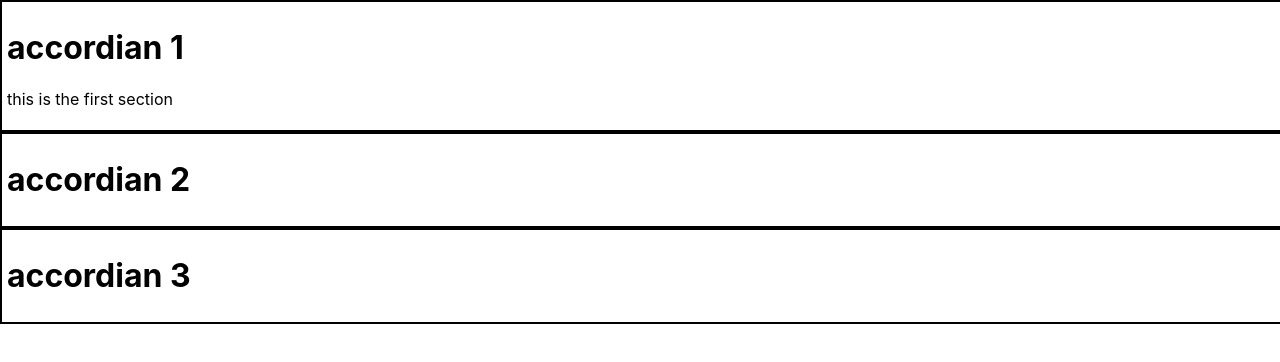
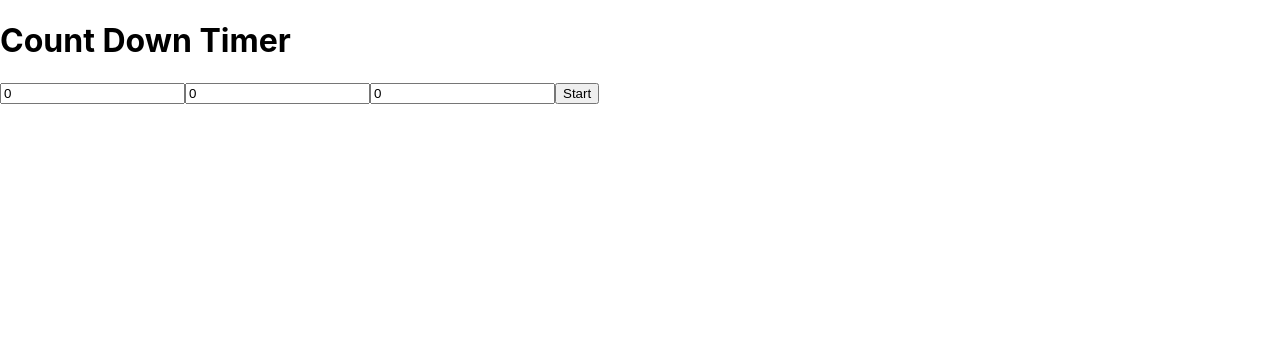
Before and after one commit to hargun0360/machine_coding, a React (Create React App) app: page / in a window 1280 px wide. Shown: the top 362 px of the page. Built offline with nearby package versions, Linux system fonts and the light colour scheme.

Commit message:
Problem 1: Count Down Timer

```diff
--- a/src/App.js
+++ b/src/App.js
@@ -1,37 +1,108 @@
-import React , {useState} from "react";
+import React, { useEffect, useState } from "react";
 
-function Section({ title, content , isVisible , setIsVisible }) {
+function App() {
+  const [hour, setHour] = useState(0);
+  const [minute, setMinute] = useState(0);
+  const [second, setSecond] = useState(0);
+  const [isStart, setIsStart] = useState(false);
+  const [timerId, setTimerId] = useState(""); // helping pause
 
-  const handleClick = () => {
-    setIsVisible(title);
+  const handleInput = (event) => {
+    let value = parseInt(event.target.value);
+    console.log(value, event.target.id);
+    if (event.target.id === "hour") {
+      setHour(value);
+    } else if (event.target.id === "minutes") {
+      setMinute(value);
+    } else {
+      setSecond(value);
+    }
   };
 
-  return (
-    <>
-      <div
-        style={{
-          height: 'fit-content',
-          width: "100vw",
-          border: "2px solid black",
-          padding: "5px",
-          cursor: "pointer",
-        }}
-        onClick={handleClick}
-      >
-        <h1>{title}</h1>
-        {isVisible == title ? <p>{content}</p> : null}
-      </div>
-    </>
-  );
-}
+  const handleStart = () => {
+    setIsStart(true);
+  };
 
-function App() {
-  const [isVisible , setIsVisible] = useState("accordian 1");
+  const runTimer = (hh, mm, ss, tid) => {
+    if (ss > 0) {
+      setSecond((sec) => sec - 1);
+    } else if (ss == 0 && mm > 0) {
+      setSecond(59);
+      setMinute((min) => min - 1);
+    } else if (hh > 0) {
+      setSecond(59);
+      setMinute(59);
+      setHour((hour) => hour - 1);
+    }
+
+    if (ss == 0 && mm == 0 && hh == 0) {
+      setIsStart(false);
+      setSecond(0);
+      setMinute(0);
+      setHour(0);
+      clearInterval(tid);
+      return;
+    }
+  };
+
+  const handlePause = () => {
+    clearInterval(timerId);
+  };
+
+  useEffect(() => {
+    let tid;
+    if (isStart) {
+      tid = setInterval(() => {
+        runTimer(hour, minute, second, tid);
+      }, 1000);
+      setTimerId(tid);
+    }
+    return () => {
+      clearTimeout(tid);
+    };
+  }, [isStart, hour, minute, second]);
+
   return (
     <div className="App">
-      <Section title="accordian 1" content="this is the first section" isVisible = {isVisible} setIsVisible = {setIsVisible} />
-      <Section title="accordian 2" content="this is the second section" isVisible = {isVisible} setIsVisible = {setIsVisible} />
-      <Section title="accordian 3" content="this is the third section" isVisible = {isVisible} setIsVisible = {setIsVisible} />
+      {!isStart && (
+        <div className="input_timer">
+          <h1>Count Down Timer</h1>
+          <div className="inputs">
+            <input
+              id="hour"
+              value={hour}
+              placeholder="HH"
+              type="number"
+              onChange={handleInput}
+            />
+            <input
+              id="minutes"
+              value={minute}
+              placeholder="MM"
+              type="number"
+              onChange={handleInput}
+            />
+            <input
+              id="second"
+              value={second}
+              placeholder="SS"
+              type="number"
+              onChange={handleInput}
+            />
+            <button onClick={handleStart}>Start</button>
+          </div>
+        </div>
+      )}
+      {isStart && (
+        <div className="show_timer">
+          <span>{hour >= 10 ? hour : `0${hour}`}</span> :
+          <span>{minute >= 10 ? minute : `0${minute}`}</span> :
+          <span>{second >= 10 ? second : `0${second}`}</span>
+          <div>
+            <button onClick={handlePause}>pause</button>
+          </div>
+        </div>
+      )}
     </div>
   );
 }
```
